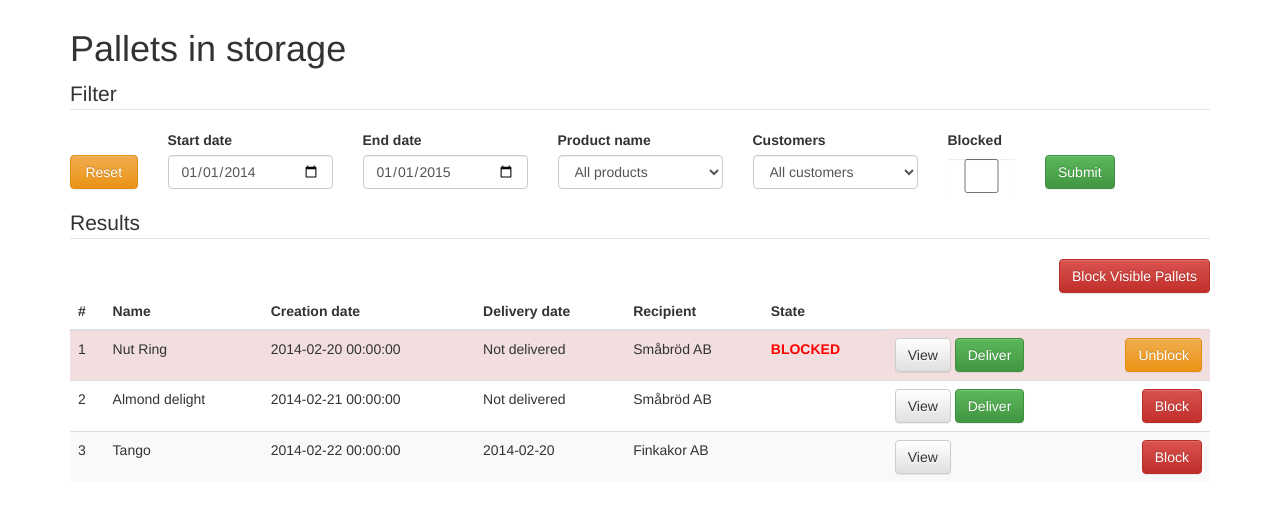
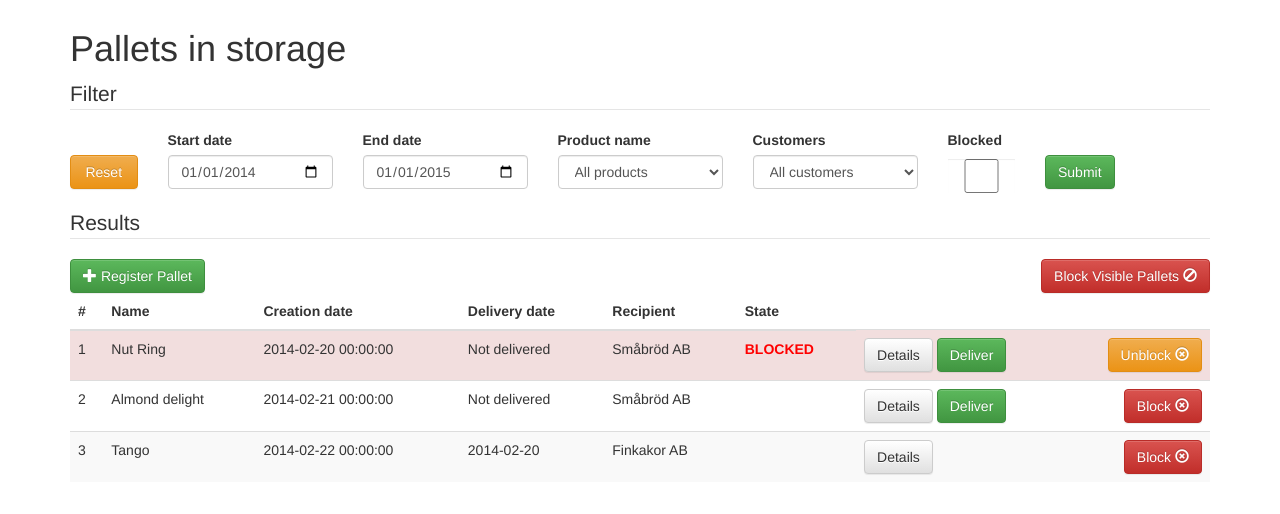
Before and after one commit to ada10fl2/EDA216_Krusty, a PHP site: page /pallets.php in a window 1280 px wide. Shown: the part 51-565 px from the top of the page. Run offline with PHP 8.4, Linux system fonts and the light colour scheme; data comes from the database, SQL or seed files in the repository; some libraries are stand-ins or nearby versions.

Commit message:
added button for pallet creation

```diff
--- a/pallets.php
+++ b/pallets.php
@@ -77,9 +77,15 @@
 	    </form>
 	</fieldset>
 	<legend>Results</legend>
+	<a role="button" class="btn btn-success pull-left"
+		href="createpallet.php">
+		<span class="glyphicon glyphicon-plus"></span>
+		Register Pallet
+	</a>
 	<a role="button" class="btn btn-danger pull-right"
 		href="block.php?id=all&filter=<?= urlencode(base64_encode(serialize($filter))) ?>&action=block&relocation=<?= urlencode(url()) ?>">
 		Block Visible Pallets
+		<span class="glyphicon glyphicon-ban-circle"></span>
 	</a>
 	<table class="table table-striped pallet-table">
 		<thead>
@@ -109,15 +115,16 @@
 					<a 	role="button"
 						class="btn btn-default"
 						href="showpallet.php?palletid=<?= $pallet->palletId ?>">
-							View
+							Details
 					</a>
-					<?php if (!$pallet->deliveryDate){ ?>
-						<a 	role="button" class="btn btn-success" href="javascript:alert('Not implemented, you fool!');">Deliver</a>
+					<?php if (!$pallet->deliveryDate){ $msg="Oh no, Cookie Monster is VERY hungry & took the whole pallet!" ?>
+						<a 	role="button" class="btn btn-success" href="javascript:alert('<?= $msg; ?>');">Deliver</a>
 					<?php } ?>
 					<a 	role="button"
 						class="btn <?= isBlocked($pallet) ? "btn-warning" : "btn-danger" ?> pull-right"
 						href="block.php?id=<?= $pallet->palletId ?>&action=<?= isBlocked($pallet) ? "unblock" : "block" ?>&relocation=<?= url() ?>">
 							<?= isBlocked($pallet) ? "Unblock" : "Block" ?>
+							<span class="glyphicon glyphicon-remove-circle"></span>
 					</a>
 				</td>
 			</tr>
```
